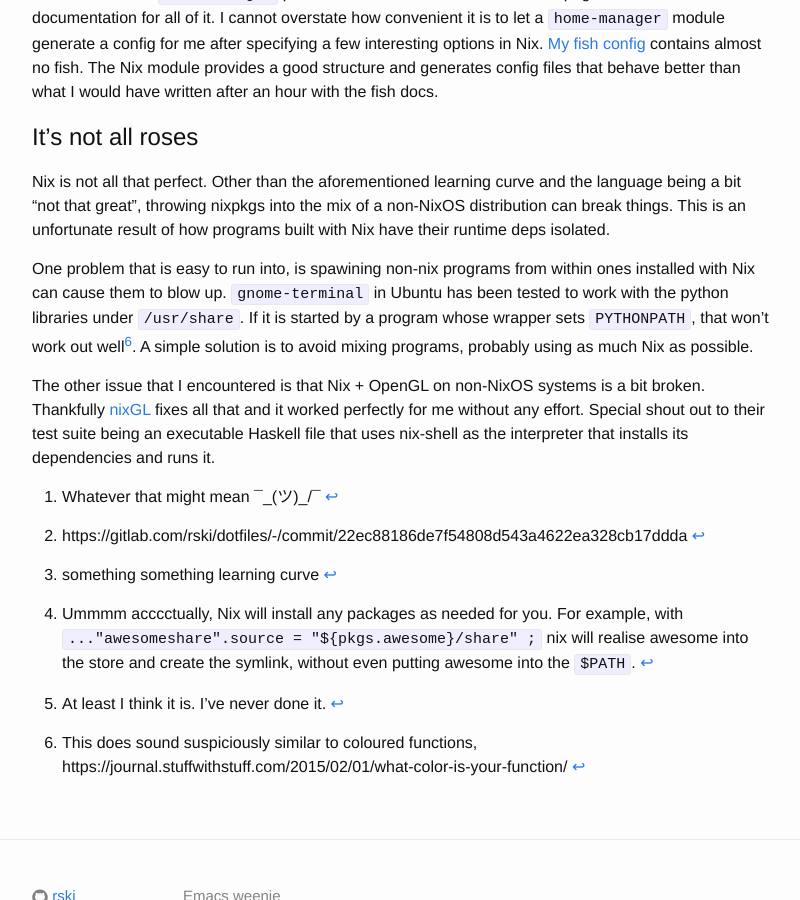
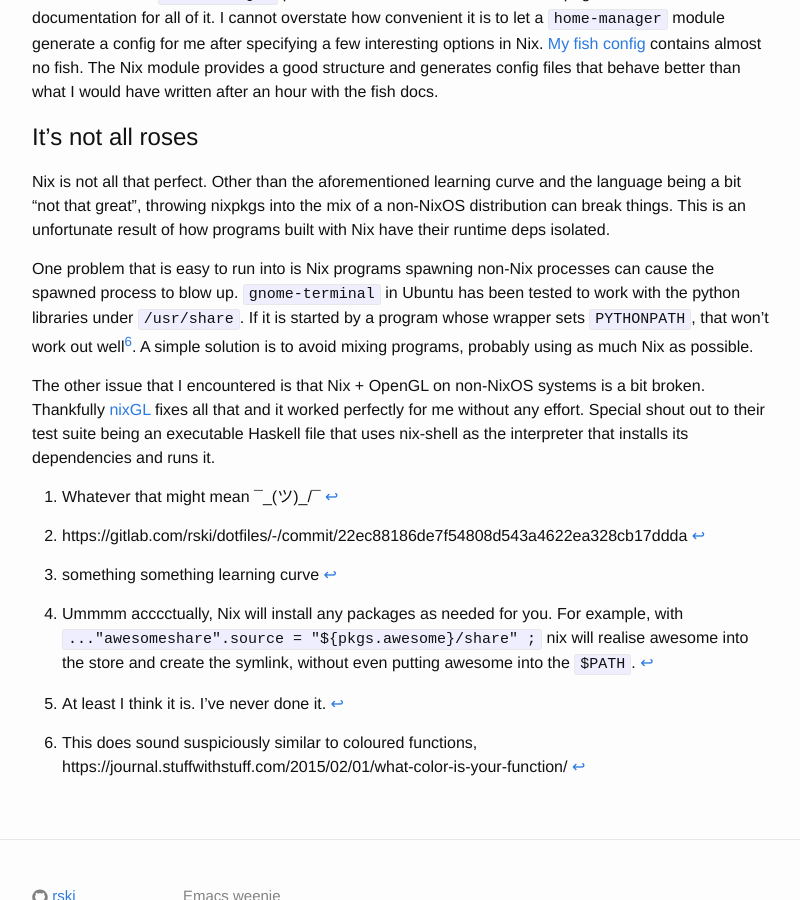
Before and after one commit to rski/rski.github.io, a Jekyll site: the page built from _posts/2021-12-24-nix-swiss-army-knife.md, in a window 1280 px wide and 900 px high, scrolled down 2168 px. Shown: the whole window, without its empty margins (238-1038 px from the left). Built offline with Jekyll 4.4.1, drawn with Linux system fonts in a browser that asks for light colours; our own code applies the rules of GitHub Pages for plain Markdown files.

Commit message:
fix wording

```diff
--- a/_posts/2021-12-24-nix-swiss-army-knife.md
+++ b/_posts/2021-12-24-nix-swiss-army-knife.md
@@ -61,7 +61,7 @@ Similar to NixOS, `home-manager` provides modules and comes with man pages and o
 
 Nix is not all that perfect. Other than the aforementioned learning curve and the language being a bit "not that great", throwing nixpkgs into the mix of a non-NixOS distribution can break things. This is an unfortunate result of how programs built with Nix have their runtime deps isolated.
 
-One problem that is easy to run into, is spawining non-nix programs from within ones installed with Nix can cause them to blow up. `gnome-terminal` in Ubuntu has been tested to work with the python libraries under `/usr/share`. If it is started by a program whose wrapper sets `PYTHONPATH`, that won't work out well[^6]. A simple solution is to avoid mixing programs, probably using as much Nix as possible.
+One problem that is easy to run into is Nix programs spawning non-Nix processes can cause the spawned process to blow up. `gnome-terminal` in Ubuntu has been tested to work with the python libraries under `/usr/share`. If it is started by a program whose wrapper sets `PYTHONPATH`, that won't work out well[^6]. A simple solution is to avoid mixing programs, probably using as much Nix as possible.
 
 The other issue that I encountered is that Nix + OpenGL on non-NixOS systems is a bit broken. Thankfully [nixGL](https://github.com/guibou/nixGL) fixes all that and it worked perfectly for me without any effort. Special shout out to their test suite being an executable Haskell file that uses nix-shell as the interpreter that installs its dependencies and runs it.
 
```
